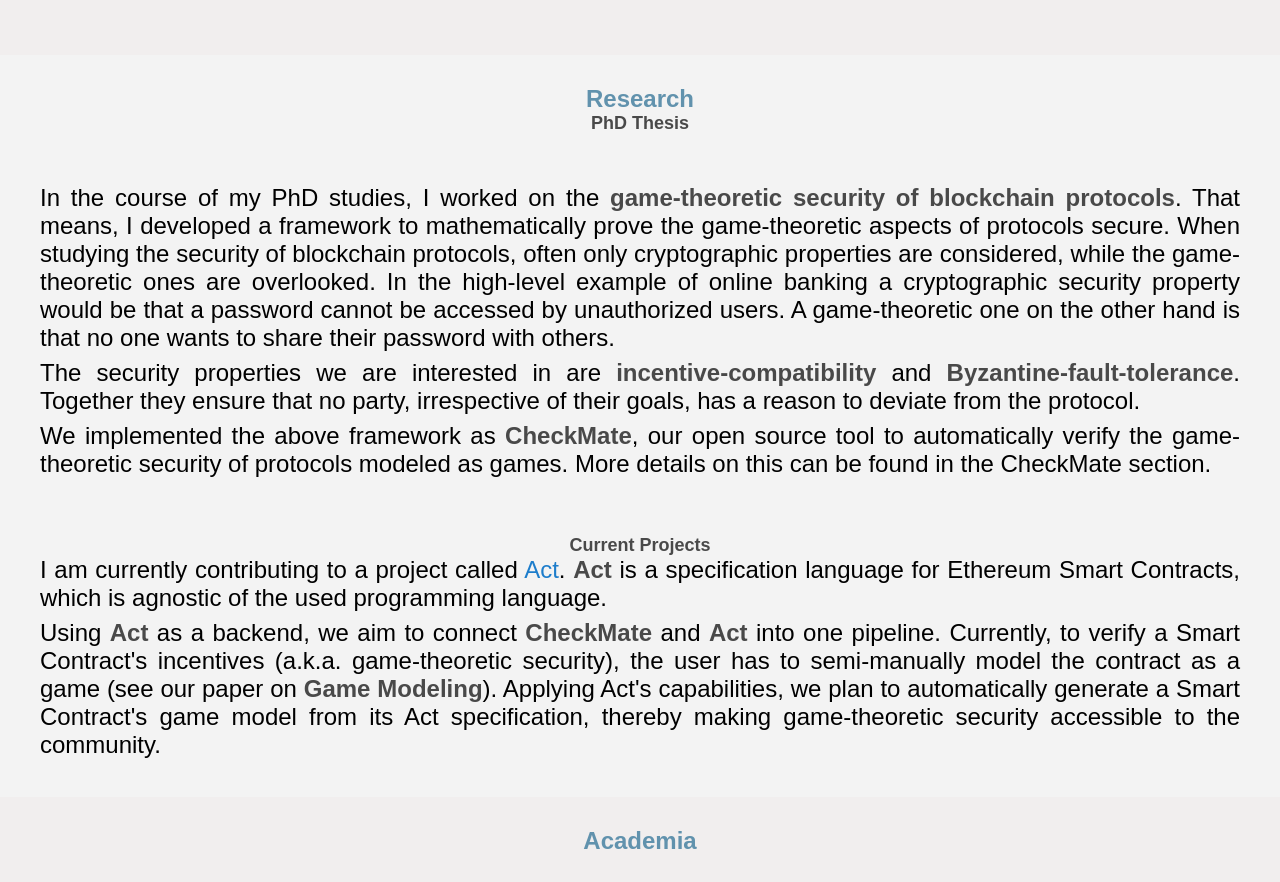
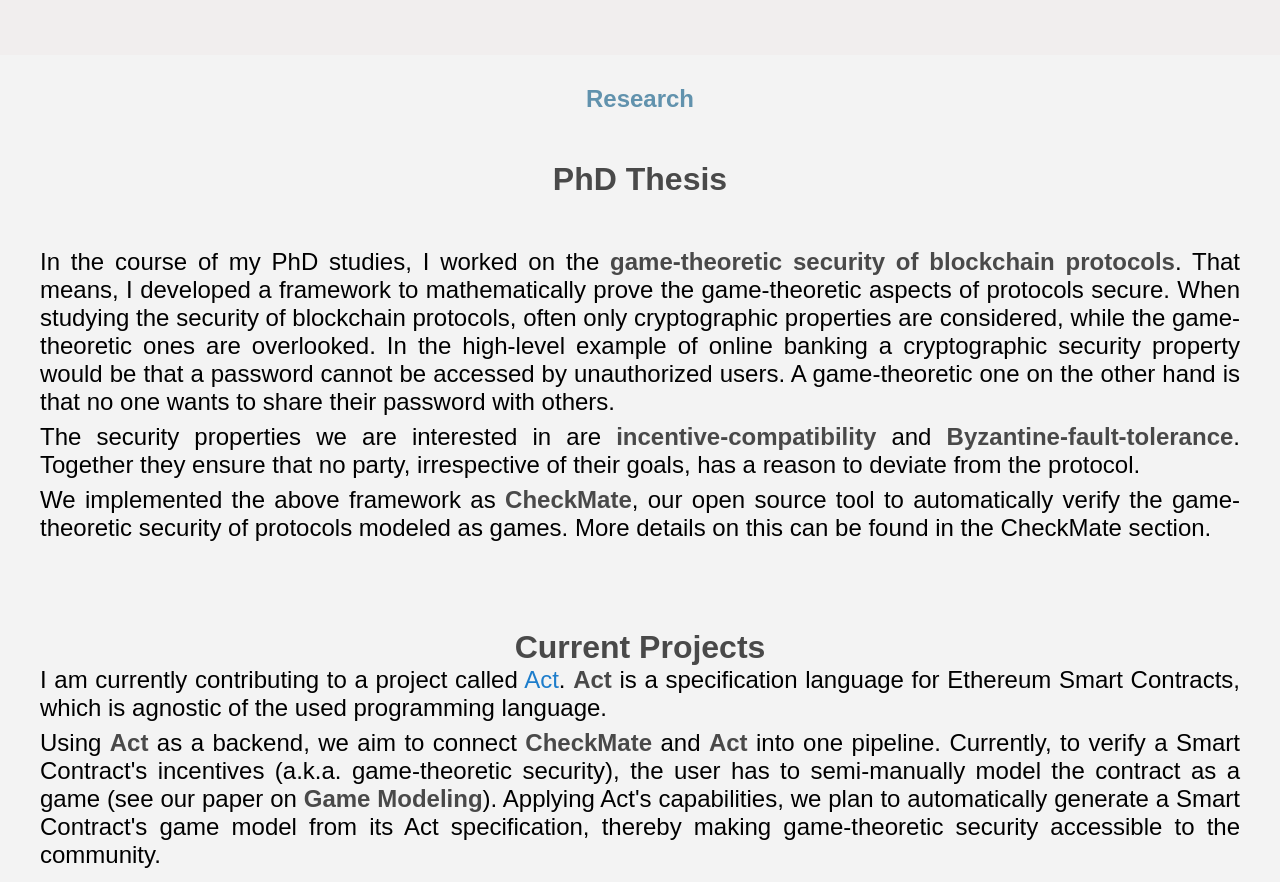
Before and after one commit to sophierain/sophierain.github.io, a plain HTML site: page index.html in a window 1280 px wide. Shown: the part 847-1729 px from the top of the page. Drawn offline with Linux system fonts and the light colour scheme.

Commit message:
further fixes

```diff
--- a/index.html
+++ b/index.html
@@ -68,7 +68,8 @@
 
       <section class="light" id="research">
         <h1 class="big">Research</h1>
-        <h2>PhD Thesis</h2>
+        <br />
+        <h2 class="big">PhD Thesis</h2>
         <div class="main column">
           <p class="main">
             In the course of my PhD studies, I worked on the <span class="keyword">game-theoretic security of blockchain protocols</span>.
@@ -88,7 +89,7 @@
           </p>
         </div>
         <div class="main column">
-          <h2>Current Projects</h2>
+          <h2 class="big">Current Projects</h2>
           <p class="main">
             I am currently contributing to a project called <a href="https://github.com/argotorg/act?tab=readme-ov-file">Act</a>. <span class="keyword"> Act</span>
             is a specification language for Ethereum Smart Contracts, which is agnostic of the used programming language.
```
